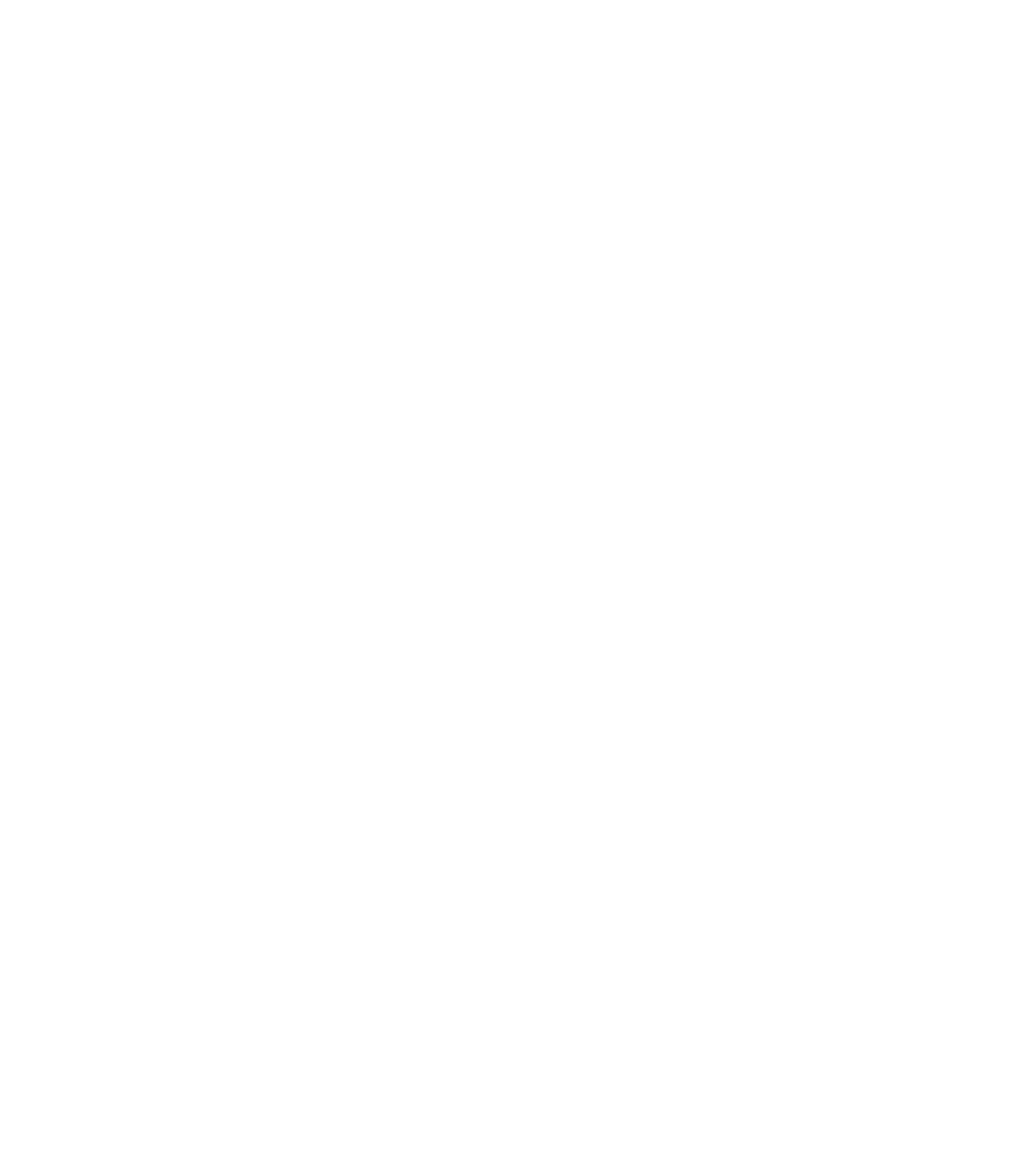
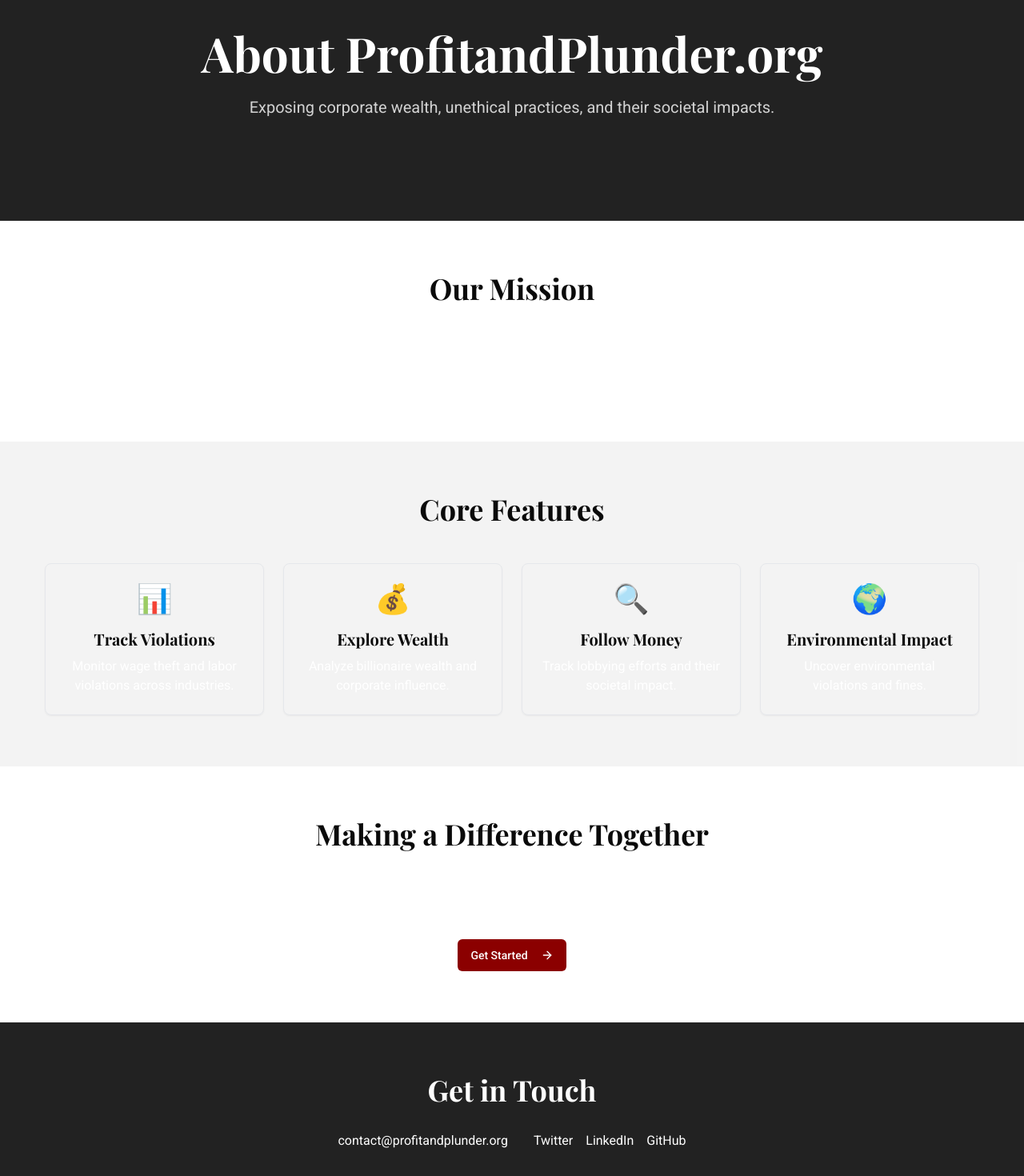
Before and after one commit to BRobertsonRed/profit-plunder-insight, a React (Vite) app: page /about in a window 1280 px wide. Before the commit this address had no page. Shown: the part 60-1530 px from the top of the page at 80% size. Before the commit the page ends 800 px from the top, so only its background shows below. Built offline with nearby package versions, Linux system fonts and the light colour scheme.

Commit message:
Add About Page
Create an About page for ProfitandPlunder.org that includes a hero section, mission statement, features overview, impact statement, and footer with navigation links and contact information.
[skip gpt_engineer]

```diff
--- a/src/App.tsx
+++ b/src/App.tsx
@@ -7,6 +7,7 @@ import Index from "./pages/Index";
 import Companies from "./pages/Companies";
 import Billionaires from "./pages/Billionaires";
 import Trackers from "./pages/Trackers";
+import About from "./pages/About";
 
 const queryClient = new QueryClient();
 
@@ -23,6 +24,7 @@ const App = () => (
           <Route path="/billionaires" element={<Billionaires />} />
           <Route path="/billionaires/:id" element={<Billionaires />} />
           <Route path="/trackers" element={<Trackers />} />
+          <Route path="/about" element={<About />} />
         </Routes>
       </BrowserRouter>
     </TooltipProvider>
--- a/src/components/Navigation.tsx
+++ b/src/components/Navigation.tsx
@@ -34,6 +34,12 @@ const Navigation = () => {
               className={`text-white hover:text-accent transition-colors ${isActive('/trackers') ? 'border-b-2 border-accent' : ''}`}
             >
               Trackers
+            </Link>
+            <Link
+              to="/about"
+              className={`text-white hover:text-accent transition-colors ${isActive('/about') ? 'border-b-2 border-accent' : ''}`}
+            >
+              About
             </Link>
             <button className="text-white hover:text-accent transition-colors">
               <Search size={20} />
@@ -72,6 +78,13 @@ const Navigation = () => {
               >
                 Trackers
               </Link>
+              <Link
+                to="/about"
+                className={`text-white hover:text-accent transition-colors ${isActive('/about') ? 'border-l-2 border-accent pl-2' : ''}`}
+                onClick={() => setIsOpen(false)}
+              >
+                About
+              </Link>
             </div>
           </div>
         )}
--- /dev/null
+++ b/src/pages/About.tsx
@@ -0,0 +1,110 @@
+import Navigation from "../components/Navigation";
+import { ArrowRight } from "lucide-react";
+import { Card, CardContent } from "@/components/ui/card";
+import { Button } from "@/components/ui/button";
+
+const About = () => {
+  return (
+    <div className="min-h-screen bg-background">
+      <Navigation />
+
+      {/* Hero Section */}
+      <section className="relative bg-secondary py-24 px-6">
+        <div className="container mx-auto text-center">
+          <h1 className="heading-xl text-white mb-6 animate-fade-up">
+            About ProfitandPlunder.org
+          </h1>
+          <p className="text-xl text-white/80 max-w-2xl mx-auto mb-8 animate-fade-up" style={{ animationDelay: "0.2s" }}>
+            Exposing corporate wealth, unethical practices, and their societal impacts.
+          </p>
+        </div>
+      </section>
+
+      {/* Mission Statement Section */}
+      <section className="py-16 px-6">
+        <div className="container mx-auto">
+          <div className="max-w-3xl mx-auto text-center">
+            <h2 className="heading-lg mb-6">Our Mission</h2>
+            <p className="body-text text-muted-foreground">
+              ProfitandPlunder.org is committed to transparency and accountability. Our platform reveals
+              corporate wealth, wage theft, environmental violations, lobbying efforts, and more,
+              empowering users to demand change.
+            </p>
+          </div>
+        </div>
+      </section>
+
+      {/* Features Section */}
+      <section className="py-16 px-6 bg-secondary/5">
+        <div className="container mx-auto">
+          <h2 className="heading-lg text-center mb-12">Core Features</h2>
+          <div className="grid grid-cols-1 md:grid-cols-2 lg:grid-cols-4 gap-6">
+            {[
+              {
+                title: "Track Violations",
+                description: "Monitor wage theft and labor violations across industries.",
+                icon: "📊"
+              },
+              {
+                title: "Explore Wealth",
+                description: "Analyze billionaire wealth and corporate influence.",
+                icon: "💰"
+              },
+              {
+                title: "Follow Money",
+                description: "Track lobbying efforts and their societal impact.",
+                icon: "🔍"
+              },
+              {
+                title: "Environmental Impact",
+                description: "Uncover environmental violations and fines.",
+                icon: "🌍"
+              }
+            ].map((feature, index) => (
+              <Card key={index} className="hover:scale-105 transition-transform duration-300">
+                <CardContent className="p-6 text-center">
+                  <div className="text-4xl mb-4">{feature.icon}</div>
+                  <h3 className="text-xl font-display font-bold mb-2">{feature.title}</h3>
+                  <p className="text-muted-foreground">{feature.description}</p>
+                </CardContent>
+              </Card>
+            ))}
+          </div>
+        </div>
+      </section>
+
+      {/* Impact Statement Section */}
+      <section className="py-16 px-6">
+        <div className="container mx-auto text-center">
+          <h2 className="heading-lg mb-6">Making a Difference Together</h2>
+          <p className="body-text text-muted-foreground max-w-2xl mx-auto mb-8">
+            Join us in holding corporations accountable and making a difference in our communities
+            and the world.
+          </p>
+          <Button className="animate-fade-up" style={{ animationDelay: "0.2s" }}>
+            Get Started <ArrowRight className="ml-2" size={16} />
+          </Button>
+        </div>
+      </section>
+
+      {/* Contact Section */}
+      <section className="py-16 px-6 bg-secondary text-white">
+        <div className="container mx-auto text-center">
+          <h2 className="heading-lg mb-8">Get in Touch</h2>
+          <div className="flex flex-col md:flex-row justify-center items-center gap-8">
+            <a href="mailto:contact@profitandplunder.org" className="hover:text-accent transition-colors">
+              contact@profitandplunder.org
+            </a>
+            <div className="flex gap-4">
+              <a href="#" className="hover:text-accent transition-colors">Twitter</a>
+              <a href="#" className="hover:text-accent transition-colors">LinkedIn</a>
+              <a href="#" className="hover:text-accent transition-colors">GitHub</a>
+            </div>
+          </div>
+        </div>
+      </section>
+    </div>
+  );
+};
+
+export default About;
```
